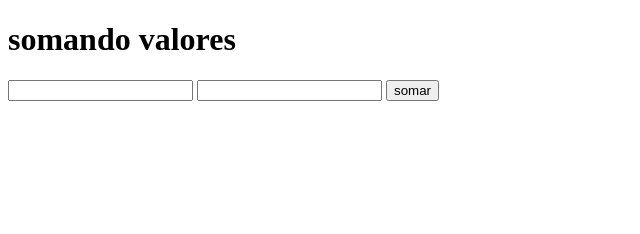
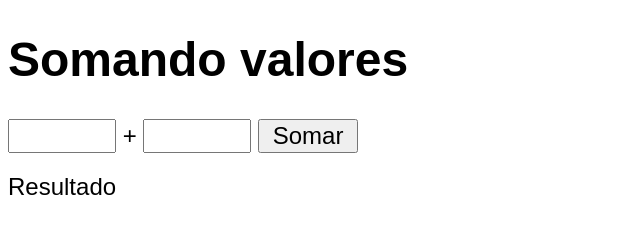
Before and after one commit to Rntzin/javascript1, a plain HTML site: page aula010/ex007.html in a window 1280 px wide. Shown: the whole page, without its empty margins (0-640 px from the left). Drawn offline with Linux system fonts and the light colour scheme.

Commit message:
montei a calculadora

```diff
--- a/aula010/ex007.html
+++ b/aula010/ex007.html
@@ -4,11 +4,36 @@
     <meta charset="UTF-8">
     <meta name="viewport" content="width=device-width, initial-scale=1.0">
     <title>Somando Números</title>
+    <style>
+        body {
+            font: normal 18pt arial;
+        }
+        input {
+            font: normal 18pt arial;
+            width: 100px;
+        }
+        div#res {
+            margin-top: 20px;
+        }
+    </style>
 </head>
 <body>
-    <h1>somando valores</h1>
-    <input type="number" name="txtn1" id="txtn1">
+    <h1>Somando valores</h1>
+    <input type="number" name="txtn1" id="txtn1"> +
     <input type="number" name="txtn2" id="txtn2">
-    <input type="button" value="somar" onclick="somar()">
+    <input type="button" value="Somar" onclick="somar()">
+    <div id="res">Resultado</div>
+    <script>
+        function somar() {
+            var tn1 = window.document.getElementById('txtn1')
+            var tn2 = window.document.querySelector('input#txtn2')
+            var res = window.document.getElementById('res')
+            var n1 = Number(tn1.value)
+            var n2 = Number(tn2.value)
+            var s = n1 + n2
+            res.innerHTML = `A soma entre ${n1} e ${n2} é igual a <strong>${s}</strong>`
+
+        }
+    </script>
 </body>
 </html>
```
Also changed, not shown: aula010/ex006.html (+2 -0 lines).
